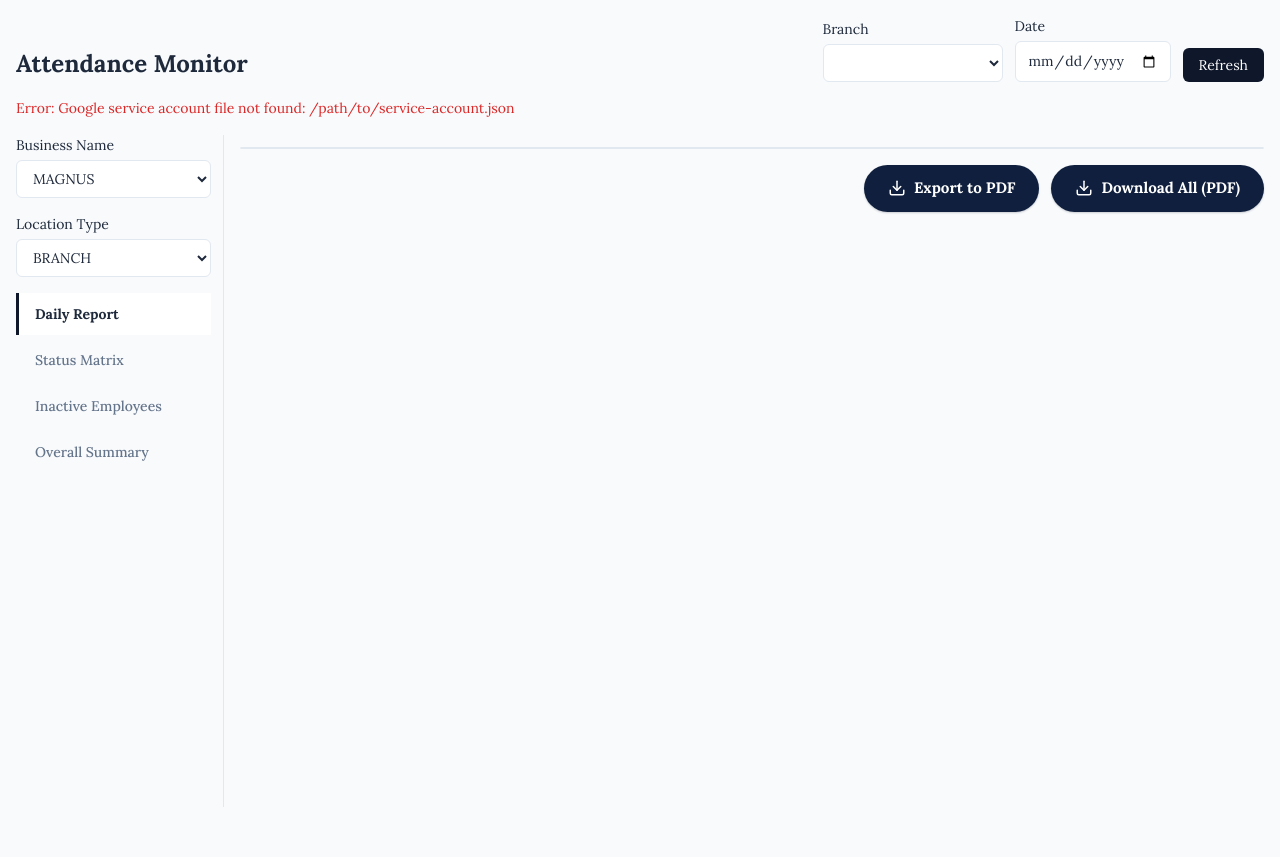
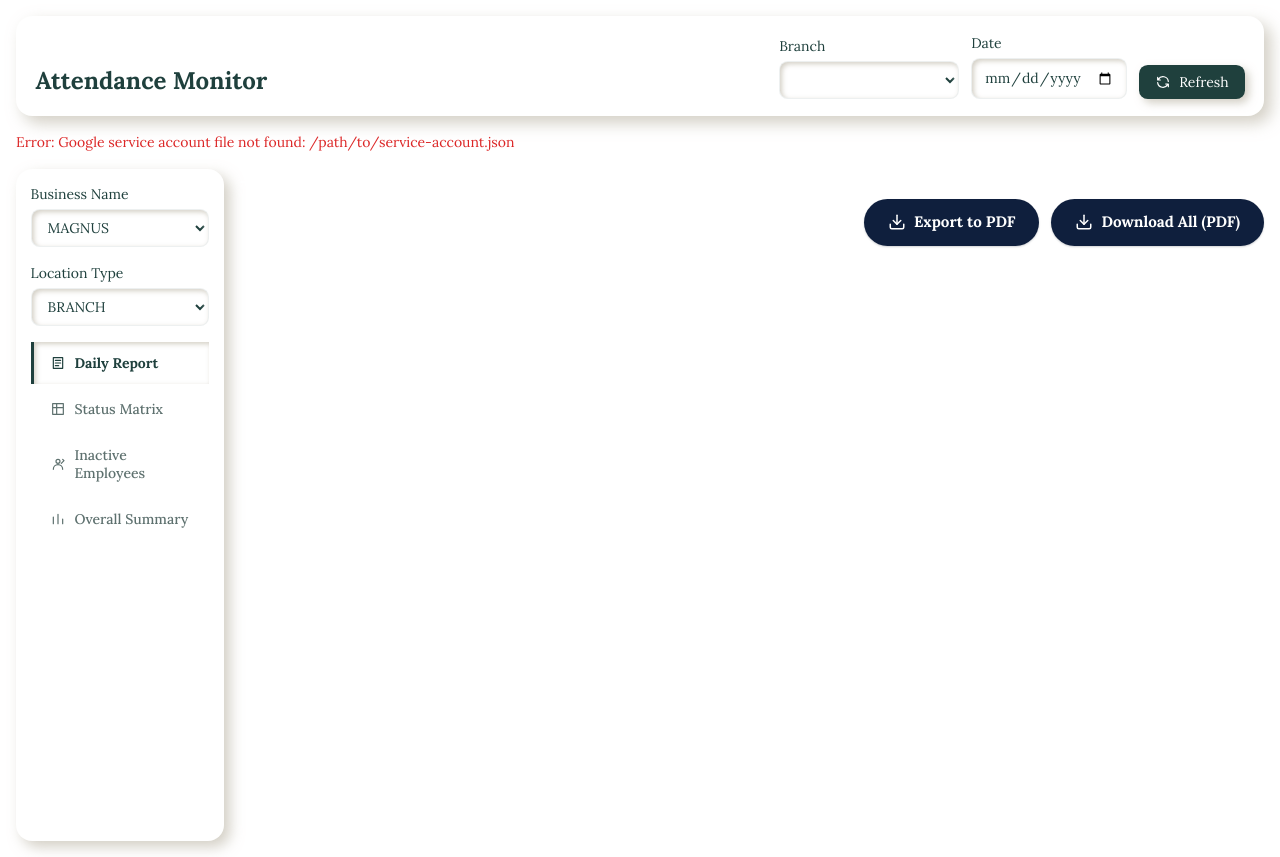
Before and after one commit to bananharappulan-beep/Attendance-Monitor, a Flask app: page / in a window 1280 px wide. Before the commit the page ends 807 px from the top, so only its background shows below. Run offline with Flask 3, Linux system fonts and the light colour scheme; lists and menus that the app fills with data are empty; some libraries are stand-ins or nearby versions.

Commit message:
enhansed ui

```diff
--- a/app.py
+++ b/app.py
@@ -158,4 +158,4 @@ start_scheduler()
 
 if __name__ == "__main__":
     # use_reloader=False so the scheduler is not started twice
-    app.run(host="0.0.0.0", port=Config.PORT, debug=True, use_reloader=False)
+    app.run(host="0.0.0.0", port=Config.PORT, debug=True, use_reloader=True)
--- a/static/css/style.css
+++ b/static/css/style.css
@@ -2,13 +2,18 @@
 
 :root {
   --font: 'Lora', Georgia, 'Times New Roman', serif;
-  --bg: #f8fafc;
-  --text: #1e293b;
-  --muted: #64748b;
-  --faint: #94a3b8;
-  --border: #e2e8f0;
-  --head: #f1f5f9;
-  --dark: #0f172a;
+  --bg: #ffffff;
+  --surface: #ffffff;
+  --surface-deep: #f7f8fa;
+  --text: #1f403d;
+  --muted: #5d706e;
+  --faint: #8490a3;
+  --border: rgba(31, 64, 61, .12);
+  --head: #f4f6f8;
+  --dark: #1f403d;
+  --navy-soft: #315b56;
+  --shadow-light: rgba(255, 255, 255, .92);
+  --shadow-dark: rgba(190, 184, 169, .68);
   --red: #dc2626;
   --green-bg: #dcfce7; --green-fg: #166534;
   --amber-bg: #fef3c7; --amber-fg: #92400e;
@@ -33,44 +38,59 @@ button, select, input, textarea { font-family: inherit; }
 .hidden { display: none !important; }
 
 /* header */
-.topbar { display: flex; flex-wrap: wrap; align-items: flex-end; justify-content: space-between; gap: .75rem; }
+.topbar { display: flex; flex-wrap: wrap; align-items: flex-end; justify-content: space-between; gap: 1rem; padding: 1rem 1.15rem; background: var(--surface); border: 1px solid rgba(255, 255, 255, .8); border-radius: 1rem; box-shadow: 7px 7px 16px var(--shadow-dark), -7px -7px 16px var(--shadow-light); }
 .topbar h1 { margin: 0; font-size: 1.5rem; font-weight: 700; }
 .controls { display: flex; flex-wrap: wrap; align-items: flex-end; gap: .75rem; }
 
 label { display: flex; flex-direction: column; font-size: .875rem; gap: .25rem; }
 select, input[type="date"] {
-  border: 1px solid var(--border);
-  border-radius: .375rem;
+  border: 1px solid rgba(31, 64, 61, .08);
+  border-radius: .55rem;
   padding: .5rem .75rem;
-  background: #fff;
+  background: var(--surface);
   font: inherit;
   color: inherit;
+  box-shadow: inset 2px 2px 5px var(--shadow-dark), inset -2px -2px 5px var(--shadow-light), 0 1px 0 rgba(255, 255, 255, .8);
+  outline: 0;
+}
+select:focus, input[type="date"]:focus {
+  box-shadow: inset 1px 1px 3px var(--shadow-dark), inset -1px -1px 3px var(--shadow-light), 0 0 0 2px rgba(82, 104, 139, .2);
 }
 select { min-width: 180px; }
 
 .btn {
+  display: inline-flex;
+  align-items: center;
+  justify-content: center;
+  gap: .5rem;
   padding: .5rem 1rem;
   border: 0;
-  border-radius: .375rem;
+  border-radius: .55rem;
   background: var(--dark);
   color: #fff;
   font-size: .875rem;
   cursor: pointer;
+  box-shadow: 4px 4px 8px var(--shadow-dark), -4px -4px 8px var(--shadow-light);
 }
-.btn:hover { opacity: .9; }
+.btn:hover { transform: translateY(-1px); }
+.btn:active { transform: translateY(1px); box-shadow: inset 2px 2px 5px rgba(0, 0, 0, .22), inset -2px -2px 5px rgba(255, 255, 255, .18); }
+.ui-icon { width: 1rem; height: 1rem; flex: 0 0 auto; fill: none; stroke: currentColor; stroke-width: 1.8; stroke-linecap: round; stroke-linejoin: round; }
 .btn:disabled { opacity: .5; cursor: wait; }
-.btn-secondary { background: #fff; color: var(--dark); border: 1px solid var(--border); }
+.btn-secondary { background: var(--surface); color: var(--dark); border: 1px solid var(--border); }
 
 .msg { font-size: .875rem; color: var(--muted); min-height: 1.3em; }
 .msg.error { color: var(--red); }
 
 /* navigation and workspace */
 .app-layout { display: grid; grid-template-columns: 13rem minmax(0, 1fr); gap: 1rem; align-items: start; }
-.sidebar { min-height: calc(100vh - 8rem); border-right: 1px solid var(--border); padding-right: .75rem; }
+.sidebar { min-height: calc(100vh - 8rem); padding: .85rem; border: 1px solid rgba(255, 255, 255, .8); border-radius: 1rem; background: var(--surface); box-shadow: 6px 6px 14px var(--shadow-dark), -6px -6px 14px var(--shadow-light); }
 .sidebar-filter { margin: 0 0 1rem; }
 .sidebar-filter select { width: 100%; min-width: 0; }
 .tabs { display: flex; flex-direction: column; gap: .25rem; }
 .tab {
+  display: flex;
+  align-items: center;
+  gap: .55rem;
   width: 100%;
   padding: .75rem 1rem;
   background: transparent;
@@ -82,23 +102,23 @@ select { min-width: 180px; }
   cursor: pointer;
   text-align: left;
 }
-.tab:hover { background: #fff; color: var(--text); }
-.tab.active { color: var(--text); background: #fff; border-left-color: var(--dark); font-weight: 700; }
+.tab:hover { color: var(--dark); box-shadow: inset 2px 2px 5px var(--shadow-dark), inset -2px -2px 5px var(--shadow-light); }
+.tab.active { color: var(--dark); background: var(--surface); border-left-color: var(--dark); font-weight: 700; box-shadow: inset 2px 2px 5px var(--shadow-dark), inset -2px -2px 5px var(--shadow-light); }
 .workspace { min-width: 0; }
 
 /* summary cards */
 .cards { display: grid; grid-template-columns: repeat(3, 1fr); gap: .75rem; margin-bottom: .75rem; }
-.card { background: #fff; border: 1px solid var(--border); border-radius: .5rem; padding: .75rem; }
+.card { background: var(--surface); border: 1px solid rgba(255, 255, 255, .8); border-radius: .85rem; padding: .9rem; box-shadow: 5px 5px 10px var(--shadow-dark), -5px -5px 10px var(--shadow-light); }
 .card .label { font-size: .75rem; color: var(--muted); }
 .card .value { font-size: 1.5rem; font-weight: 700; }
 
 /* tables */
-.table-wrap { overflow: auto; max-height: 70vh; background: #fff; border: 1px solid var(--border); border-radius: .5rem; }
+.table-wrap { overflow: auto; max-height: 70vh; background: var(--surface); border: 1px solid rgba(255, 255, 255, .8); border-radius: .85rem; box-shadow: inset 3px 3px 8px var(--shadow-dark), inset -3px -3px 8px var(--shadow-light); }
 .inactive-table-wrap { height: 70vh; max-height: none; }
 .data-table { width: 100%; border-collapse: collapse; font-size: .9375rem; }
-.data-table th { position: sticky; top: 0; z-index: 5; background: var(--head); text-align: left; padding: .625rem .75rem; white-space: nowrap; box-shadow: 0 1px 0 var(--border); }
-.data-table td { padding: .625rem .75rem; border-top: 1px solid var(--border); }
-.data-table tbody tr:hover { background: var(--bg); }
+.data-table th { position: sticky; top: 0; z-index: 5; background: var(--head); color: var(--dark); text-align: center; padding: .7rem .8rem; white-space: nowrap; box-shadow: 0 2px 4px var(--shadow-dark); }
+.data-table td { padding: .625rem .75rem; border-top: 1px solid rgba(31, 64, 61, .08); text-align: center; }
+.data-table tbody tr:hover { background: rgba(255, 255, 255, .22); }
 .data-table tbody tr.after-2pm { background: var(--red-bg); }
 .data-table .name { font-weight: 500; }
 .late, .early { color: var(--red); }
@@ -111,12 +131,12 @@ select { min-width: 180px; }
 .matrix-wrap { overflow: auto; max-height: 70vh; }
 .matrix-table { border-collapse: collapse; font-size: .75rem; }
 .matrix-table th { position: sticky; top: 0; z-index: 10; background: var(--head); padding: .5rem; white-space: nowrap; }
-.matrix-table th.corner { left: 0; z-index: 20; text-align: left; padding: .5rem .75rem; }
-.matrix-table th.name-corner { position: sticky; left: 8rem; z-index: 20; text-align: left; padding: .5rem .75rem; }
+.matrix-table th.corner { left: 0; z-index: 20; text-align: center; padding: .5rem .75rem; }
+.matrix-table th.name-corner { position: sticky; left: 8rem; z-index: 20; text-align: center; padding: .5rem .75rem; }
 .matrix-table td { padding: .25rem; text-align: center; }
 .matrix-table tbody tr { border-top: 1px solid var(--border); }
-.matrix-table td.emp-code { position: sticky; left: 0; z-index: 2; width: 8rem; min-width: 8rem; max-width: 8rem; overflow: hidden; background: #fff; text-align: left; padding: .25rem .5rem; white-space: nowrap; text-overflow: ellipsis; }
-.matrix-table td.emp { position: sticky; left: 8rem; z-index: 1; background: #fff; text-align: left; padding: .25rem .75rem; font-weight: 500; white-space: nowrap; }
+.matrix-table td.emp-code { position: sticky; left: 0; z-index: 2; width: 8rem; min-width: 8rem; max-width: 8rem; overflow: hidden; background: var(--surface); text-align: center; padding: .25rem .5rem; white-space: nowrap; text-overflow: ellipsis; }
+.matrix-table td.emp { position: sticky; left: 8rem; z-index: 1; background: var(--surface); text-align: center; padding: .25rem .75rem; font-weight: 500; white-space: nowrap; }
 
 /* status pills */
 .pill { display: inline-block; width: 1.75rem; text-align: center; border-radius: .25rem; font-weight: 600; }
@@ -172,4 +192,4 @@ select { min-width: 180px; }
 /* ---- Overall Summary alignment: everything centred except the branch names ---- */
 #summary .data-table th,
 #summary .data-table td { text-align: center; }
-#summary .data-table td:nth-child(2) { text-align: left; }   /* branch values (and TOTAL label) */
+#summary .data-table td:nth-child(2) { text-align: center; }   /* branch values (and TOTAL label) */
--- a/templates/index.html
+++ b/templates/index.html
@@ -18,7 +18,7 @@
       <label>Date
         <input id="date" type="date">
       </label>
-      <button id="refresh" class="btn">Refresh</button>
+      <button id="refresh" class="btn"><svg class="ui-icon" viewBox="0 0 24 24" aria-hidden="true"><path d="M20 11a8 8 0 0 0-14.9-3M4 5v4h4M4 13a8 8 0 0 0 14.9 3M20 19v-4h-4"/></svg>Refresh</button>
     </div>
   </header>
 
@@ -44,10 +44,10 @@
         </select>
       </label>
       <nav class="tabs" aria-label="Attendance views">
-        <button data-tab="daily" class="tab">Daily Report</button>
-        <button data-tab="matrix" class="tab">Status Matrix</button>
-        <button data-tab="inactive" class="tab">Inactive Employees</button>
-        <button data-tab="summary" class="tab">Overall Summary</button>
+        <button data-tab="daily" class="tab"><svg class="ui-icon" viewBox="0 0 24 24" aria-hidden="true"><path d="M5 4h14v16H5zM8 8h8M8 12h8M8 16h5"/></svg>Daily Report</button>
+        <button data-tab="matrix" class="tab"><svg class="ui-icon" viewBox="0 0 24 24" aria-hidden="true"><path d="M4 4h16v16H4zM4 10h16M10 4v16"/></svg>Status Matrix</button>
+        <button data-tab="inactive" class="tab"><svg class="ui-icon" viewBox="0 0 24 24" aria-hidden="true"><circle cx="12" cy="8" r="3"/><path d="M5 20a7 7 0 0 1 14 0M19 5l2 2-4 4"/></svg>Inactive Employees</button>
+        <button data-tab="summary" class="tab"><svg class="ui-icon" viewBox="0 0 24 24" aria-hidden="true"><path d="M5 19V9M12 19V5M19 19v-7"/></svg>Overall Summary</button>
       </nav>
     </aside>
 
@@ -84,7 +84,7 @@
     <div class="matrix-controls">
       <label>Start Date (optional) <input id="inactiveStartDate" type="date"></label>
       <label>Days Inactive <input id="inactiveDays" type="number" min="1" step="1" value="2"></label>
-      <button id="inactiveUpdate" class="btn">Update</button>
+      <button id="inactiveUpdate" class="btn"><svg class="ui-icon" viewBox="0 0 24 24" aria-hidden="true"><path d="M20 11a8 8 0 0 0-14.9-3M4 5v4h4M4 13a8 8 0 0 0 14.9 3M20 19v-4h-4"/></svg>Update</button>
     </div>
     <div class="hint" id="inactiveHint">Leave Start Date blank to check the latest archived dates.</div>
     <div class="table-wrap inactive-table-wrap">
```
